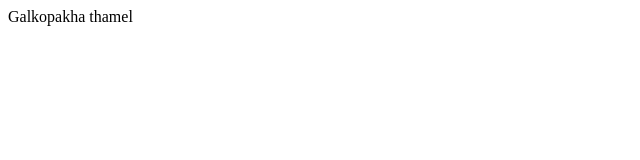
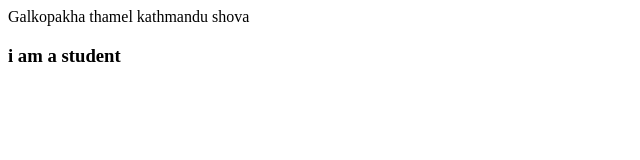
Before and after one commit to aakujha/webdevelopment_aakash, a plain HTML site: page index.html in a window 1280 px wide. Shown: the whole page, without its empty margins (0-640 px from the left). Drawn offline with Linux system fonts and the light colour scheme.

Commit message:
Add commit

```diff
--- a/index.html
+++ b/index.html
@@ -3,6 +3,7 @@
 	<title>Aakash Jha</title>
 </head>
 <body>
-	Galkopakha thamel
+	Galkopakha thamel kathmandu shova
+	<h3> i am a student</h3>
 </body>
 </html>
```
